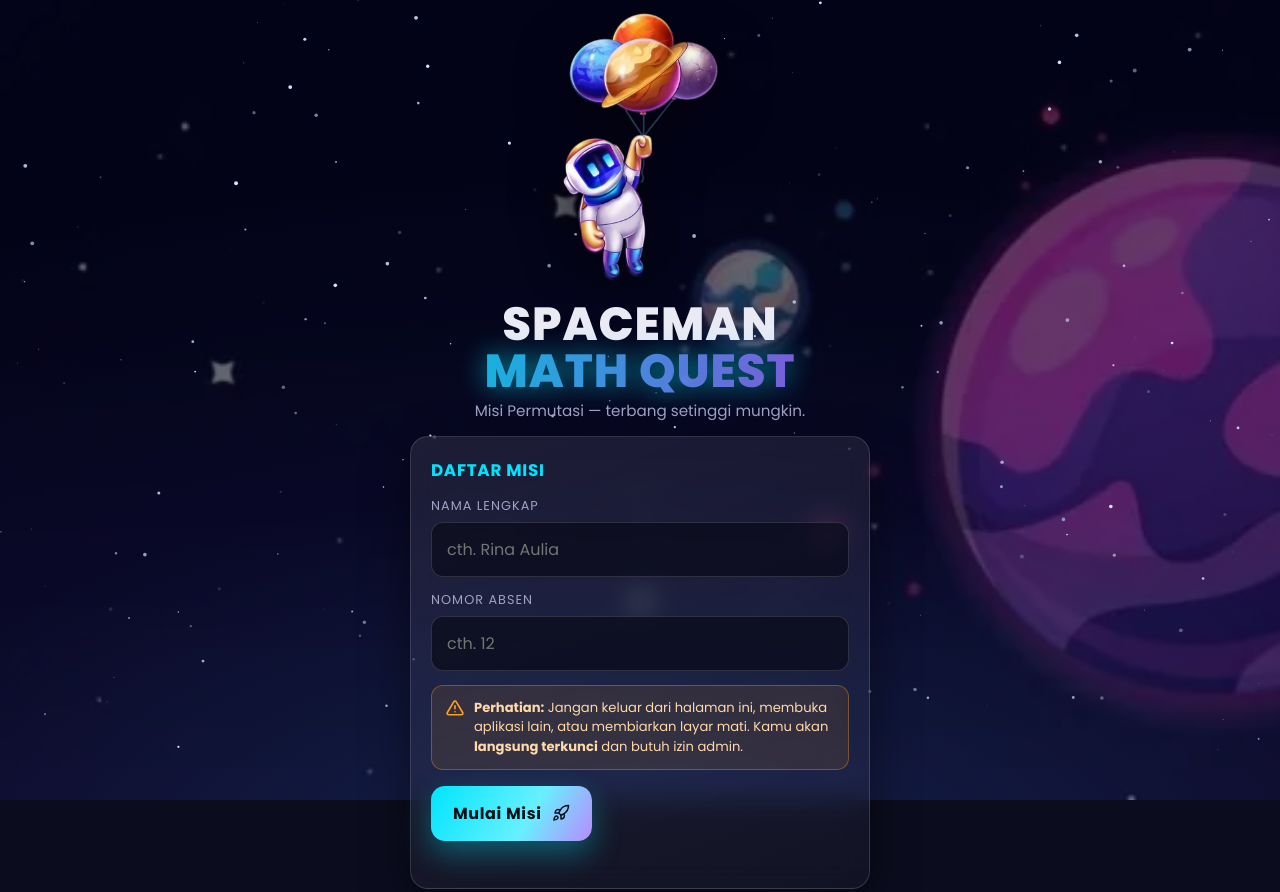
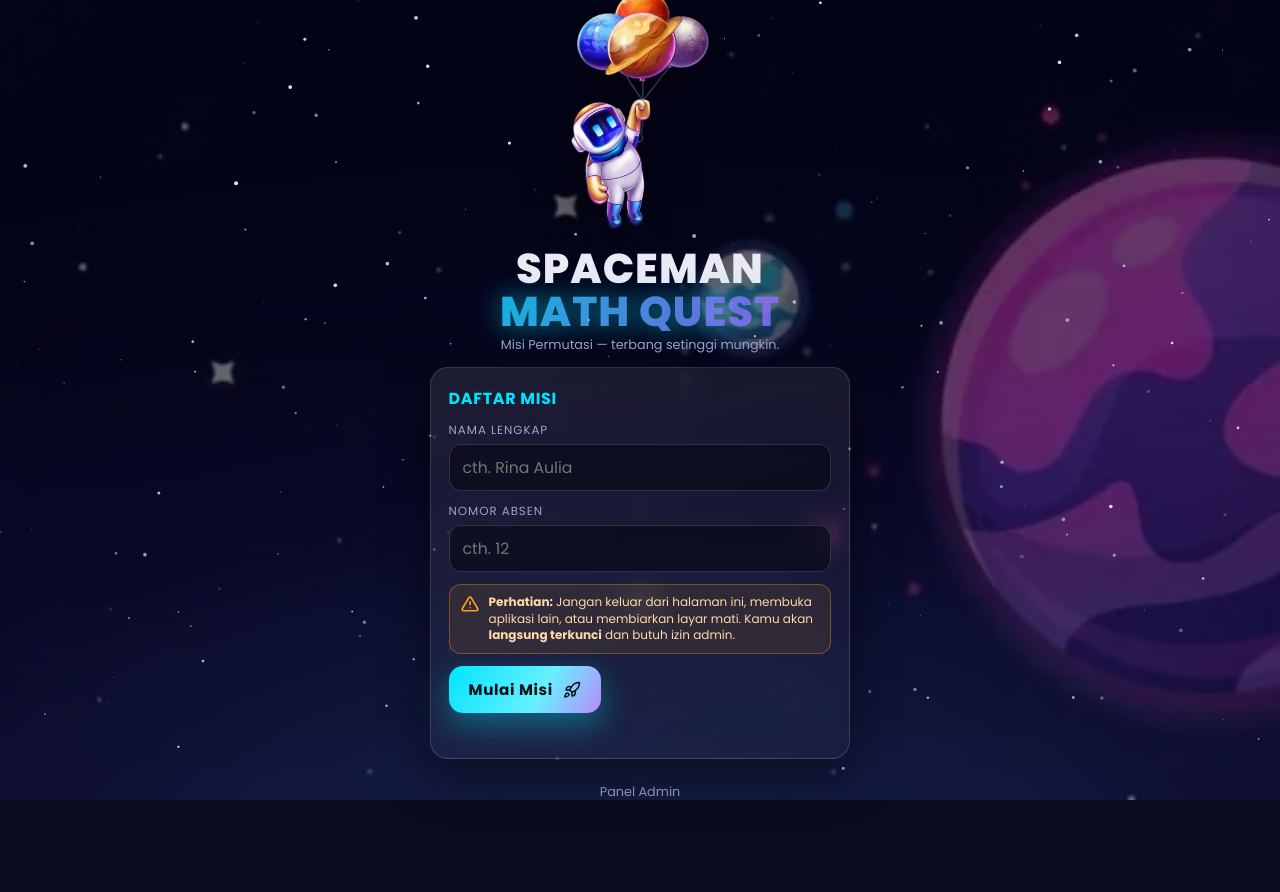
Before and after one commit to ozzie5555/math-quiz, a website: page public/index.html in a window 1280 px wide. Shown: the top 892 px of the page. After the commit the page ends 801 px from the top, so only its background shows below. Drawn offline with Linux system fonts and the light colour scheme.

Commit message:
ui: landing anti-scroll + astronot diperbesar

```diff
--- a/public/css/style.css
+++ b/public/css/style.css
@@ -257,20 +257,29 @@ body.page-result::after {
    LANDING
    ========================================================================= */
 .page-landing {
-  min-height: 100dvh;
+  height: 100dvh;
+  overflow: hidden;
   display: flex;
   justify-content: center;
-  padding: calc(22px + var(--safe-top)) 16px calc(28px + var(--safe-bottom));
+  padding: calc(14px + var(--safe-top)) 16px calc(14px + var(--safe-bottom));
 }
 .landing {
   width: 100%;
-  max-width: 460px;
+  max-width: 420px;
   display: flex;
   flex-direction: column;
+  justify-content: center;
+  min-height: 0;
 }
-.landing__hero { text-align: center; margin-bottom: 14px; }
+.landing__hero { text-align: center; margin-bottom: clamp(6px, 1.6vh, 16px); }
 
-.astro { width: min(40vw, 155px); aspect-ratio: 243 / 420; height: auto; margin: 0 auto; position: relative; }
+.astro {
+  height: clamp(96px, 30vh, 240px);
+  width: auto;
+  aspect-ratio: 243 / 420;
+  margin: 0 auto;
+  position: relative;
+}
 .astro__img {
   width: 100%;
   height: 100%;
@@ -287,10 +296,10 @@ body.page-result::after {
   font-family: var(--font-display);
   font-weight: 900;
   line-height: 1.02;
-  margin: 10px 0 4px;
+  margin: clamp(6px, 1.2vh, 12px) 0 3px;
   letter-spacing: 0.03em;
 }
-.title__line { display: block; font-size: clamp(1.9rem, 11vw, 2.9rem); }
+.title__line { display: block; font-size: clamp(1.35rem, 5.4vh, 2.6rem); }
 .title__line--accent {
   background: linear-gradient(100deg, var(--neon-cyan), var(--neon-purple));
   -webkit-background-clip: text;
@@ -298,9 +307,24 @@ body.page-result::after {
   color: transparent;
   animation: glowText 3s ease-in-out infinite;
 }
-.subtitle { color: var(--teks-dim); font-size: 0.95rem; margin: 0; }
+.subtitle { color: var(--teks-dim); font-size: clamp(0.76rem, 1.6vh, 0.95rem); margin: 0; }
 
-.card--form { margin-bottom: 16px; }
+.card--form { margin-bottom: clamp(8px, 1.6vh, 16px); }
+
+/* Landing: rapatkan form agar muat 1 layar (anti-scroll) */
+.page-landing .card { padding: clamp(14px, 2.2vh, 20px); }
+.page-landing .card__title { font-size: clamp(0.92rem, 2vh, 1.05rem); margin-bottom: clamp(8px, 1.4vh, 14px); }
+.page-landing .field { margin-bottom: clamp(8px, 1.5vh, 14px); }
+.page-landing .field__label { font-size: 0.74rem; margin-bottom: 5px; }
+.page-landing .field__input { padding: 11px 13px; font-size: 0.98rem; }
+.page-landing .notice {
+  font-size: clamp(0.7rem, 1.5vh, 0.82rem);
+  padding: 9px 11px;
+  margin: 4px 0 12px;
+  line-height: 1.4;
+}
+.page-landing .btn { min-height: 46px; padding: 12px 20px; font-size: 0.95rem; }
+.page-landing .admin-link { padding-top: clamp(8px, 1.4vh, 14px); font-size: 0.8rem; }
 .admin-link {
   text-align: center;
   color: var(--teks-dim);
@@ -1269,6 +1293,37 @@ body.page-result::after {
   .options { gap: 8px; }
   .progress__label { margin-top: 3px; font-size: 0.72rem; }
   .quiz { padding: 6px 12px 10px; }
+
+  /* Landing rapat untuk layar pendek */
+  .astro { height: clamp(74px, 20vh, 150px); }
+  .title { margin: 4px 0 2px; }
+  .title__line { font-size: clamp(1.15rem, 4.6vh, 1.7rem); }
+  .subtitle { font-size: 0.74rem; }
+  .page-landing .notice { font-size: 0.66rem; padding: 6px 10px; margin: 2px 0 8px; }
+  .page-landing .field { margin-bottom: 6px; }
+  .page-landing .card { padding: 11px 12px; }
+  .page-landing .card__title { margin-bottom: 7px; }
+  .page-landing .btn { min-height: 44px; }
+  .page-landing .admin-link { padding-top: 6px; }
+}
+
+/* Layar sangat pendek (mis. 320x480) — rapatkan ekstra */
+@media (max-height: 560px) {
+  .page-landing { padding: 8px 12px; }
+  .astro { height: clamp(52px, 13vh, 100px); }
+  .landing__hero { margin-bottom: 2px; }
+  .title { margin: 2px 0 1px; }
+  .title__line { font-size: clamp(1rem, 3.8vh, 1.35rem); }
+  .subtitle { font-size: 0.66rem; }
+  .page-landing .card { padding: 9px 11px; }
+  .page-landing .card__title { font-size: 0.84rem; margin-bottom: 5px; }
+  .page-landing .field { margin-bottom: 5px; }
+  .page-landing .field__label { margin-bottom: 3px; }
+  .page-landing .field__input { padding: 8px 10px; font-size: 0.88rem; }
+  .page-landing .notice { font-size: 0.6rem; padding: 5px 8px; margin: 2px 0 7px; line-height: 1.3; }
+  .page-landing .notice__mark { width: 13px; height: 13px; }
+  .page-landing .btn { min-height: 40px; font-size: 0.88rem; }
+  .page-landing .admin-link { padding-top: 4px; font-size: 0.72rem; }
 }
 
 @media (min-width: 900px) {
```
